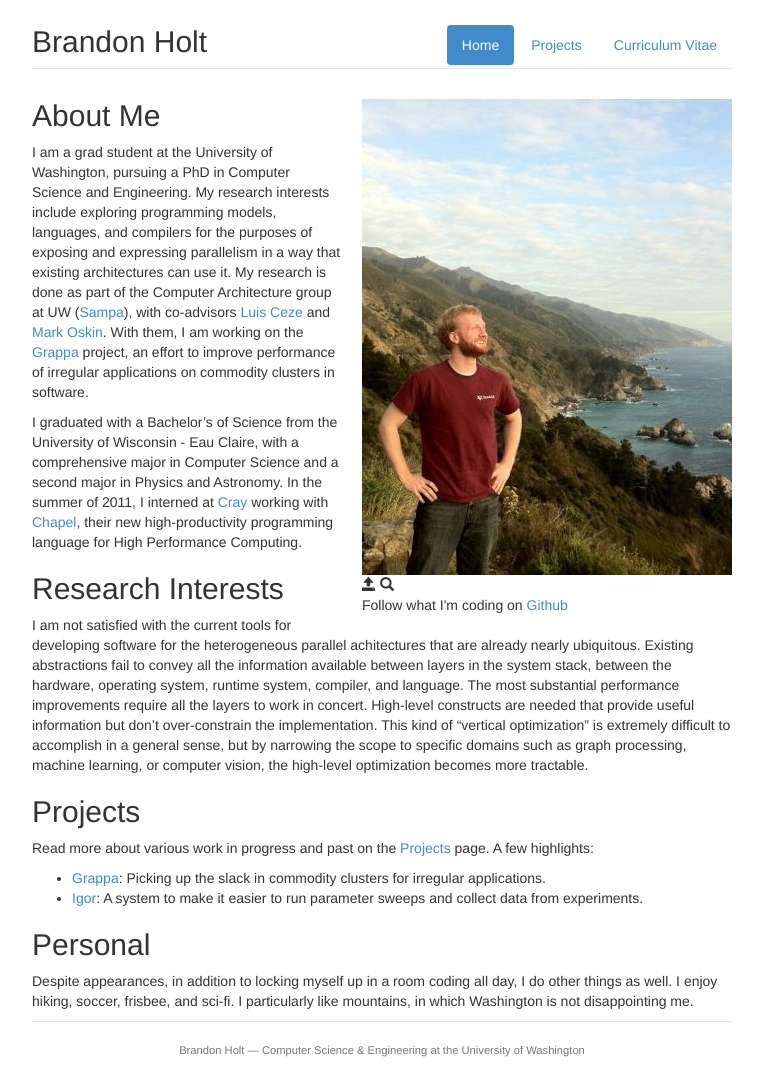
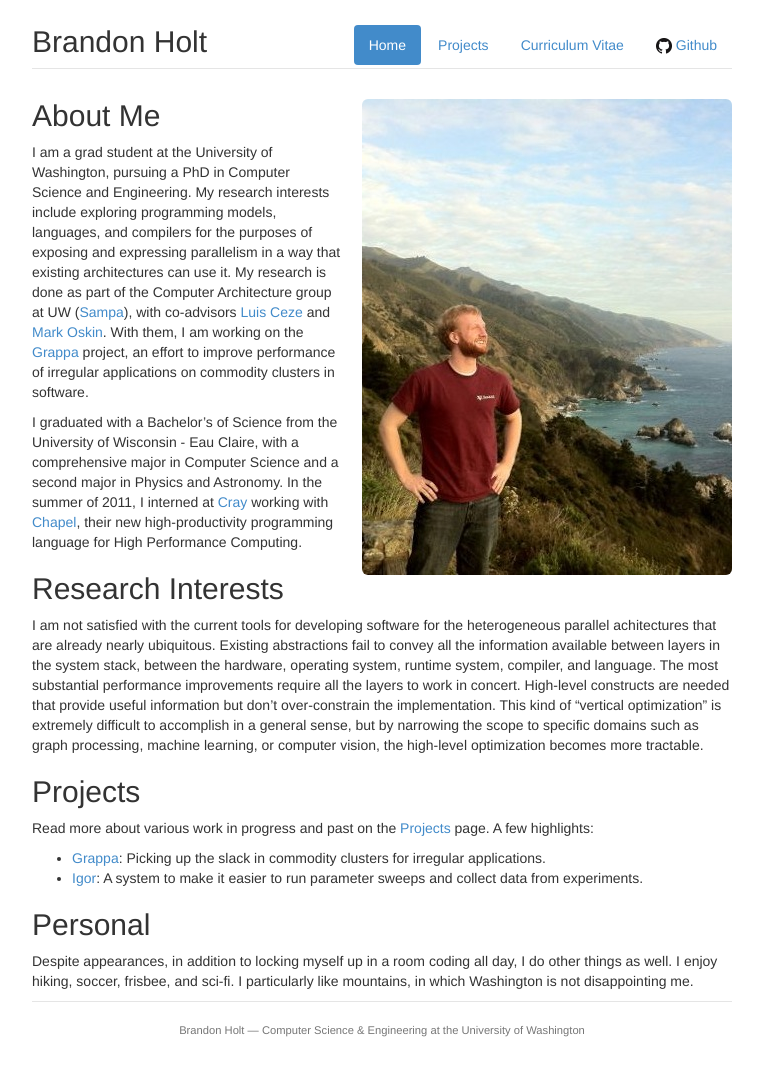
Before and after one commit to nelsonje/nelsonje.github.io, a Jekyll site: the page built from index.md, in a window 1280 px wide. Shown: the whole page, without its empty margins (258-1021 px from the left). Built offline with Jekyll 4.4.1, drawn with Linux system fonts in a browser that asks for light colours; nearby versions of some CDN libraries; library files that are not in the unit come from our copies; Markdown is read by kramdown in place of the engine named in the settings.

Commit message:
Github icon.

```diff
--- a/_config.yml
+++ b/_config.yml
@@ -12,3 +12,6 @@ navigation:
       link: /projects.html
     - title: Curriculum Vitae
       link: /cv.html
+    - title: Github
+      link: https://github.com/bholt
+      icon: /img/GitHub-Mark-32px.png
--- a/_layouts/default.html
+++ b/_layouts/default.html
@@ -5,7 +5,7 @@
         <title>{{ page.title }}</title>
         <meta name="viewport" content="width=device-width, intial-scale=1.0">
         <link href="{{ site.base }}/css/bootstrap.min.css" rel="stylesheet">
-        <link href="{{ site.base }}/css/bootstrap-theme.css" rel="stylesheet">
+        <!-- <link href="{{ site.base }}/css/bootstrap-theme.css" rel="stylesheet"> -->
         <link href="{{ site.base }}/css/theme.css" rel="stylesheet">
     </head>
     <body>
@@ -19,8 +19,14 @@
               {% assign shorturl = page.url | replace:'index.html','' %}
               {% for item in site.navigation %}
                 <li {% if item.link == shorturl %}class="active"{% endif %}>
-                  <a href="{{ site.base }}{{ item.link }}">
+                  <a href="{{ site.base }}{{ item.link }}" >
+
+                    {% if item.icon %}
+                    <img src="{{ item.icon }}" class="icon-off" style="height:16px" />
+                    {% endif %}
+
                     {{ item.title }}
+
                   </a>
                 </li>
               {% endfor %}
--- a/index.md
+++ b/index.md
@@ -6,17 +6,9 @@ tagline: University of Washington
 
 <!-- ![profile](img/brandon_coast.jpg) -->
 <div class="span5 pull-right" style="padding-left:20px">
-  <img src="img/brandon_coast.jpg" class="img-polaroid"/>
-  <ul class="list-unstyled">
-    <li></li>
-    <li class="span10">
-      <span class="glyphicon glyphicon-open"></span>
-      <span class="glyphicon glyphicon-search"></span>
-      <div class="">
-        Follow what I'm coding on <a href="https://github.com/bholt">Github</a>
-      </div>
-    </li>
-  </ul>
+  <div>
+    <img src="img/brandon_coast.jpg" class="img-rounded"/>
+  </div>
 </div>
 
 ## About Me
```
Also changed, not shown: img/GitHub-Mark-32px.png (added).
